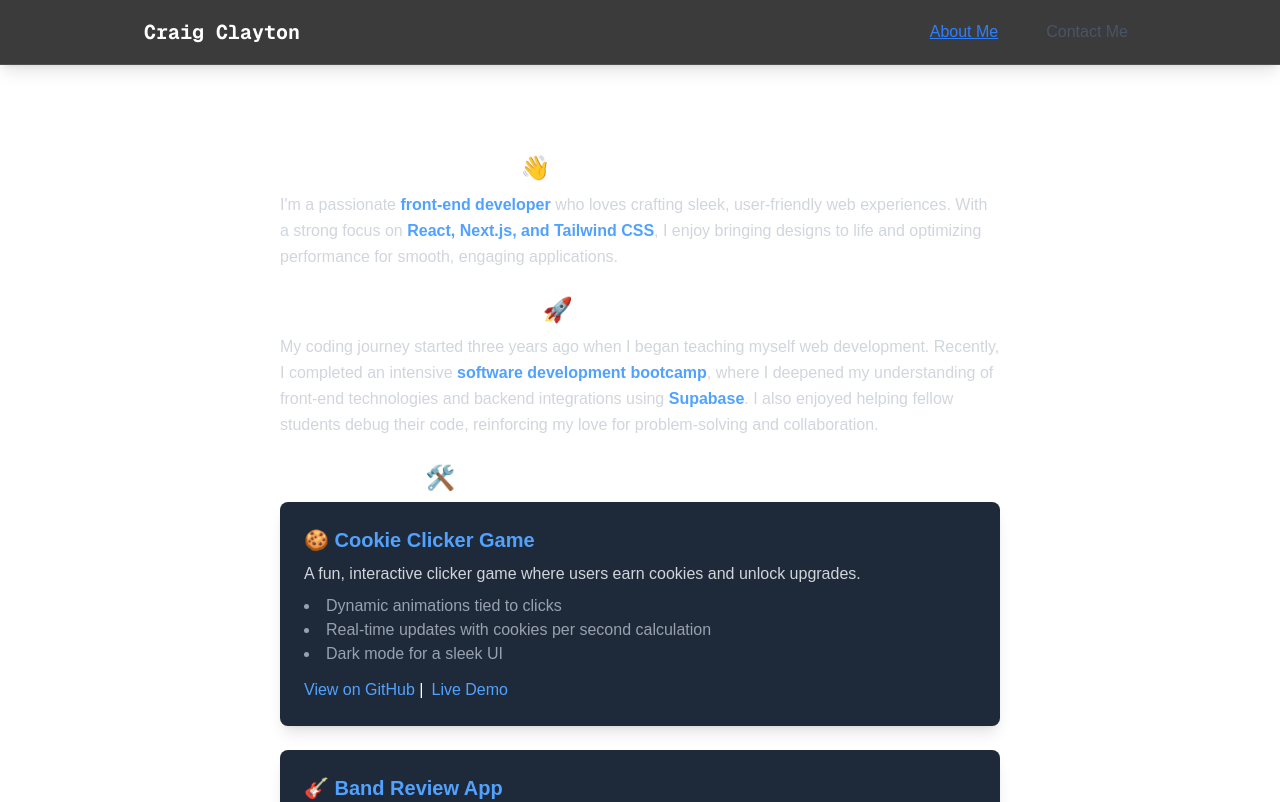
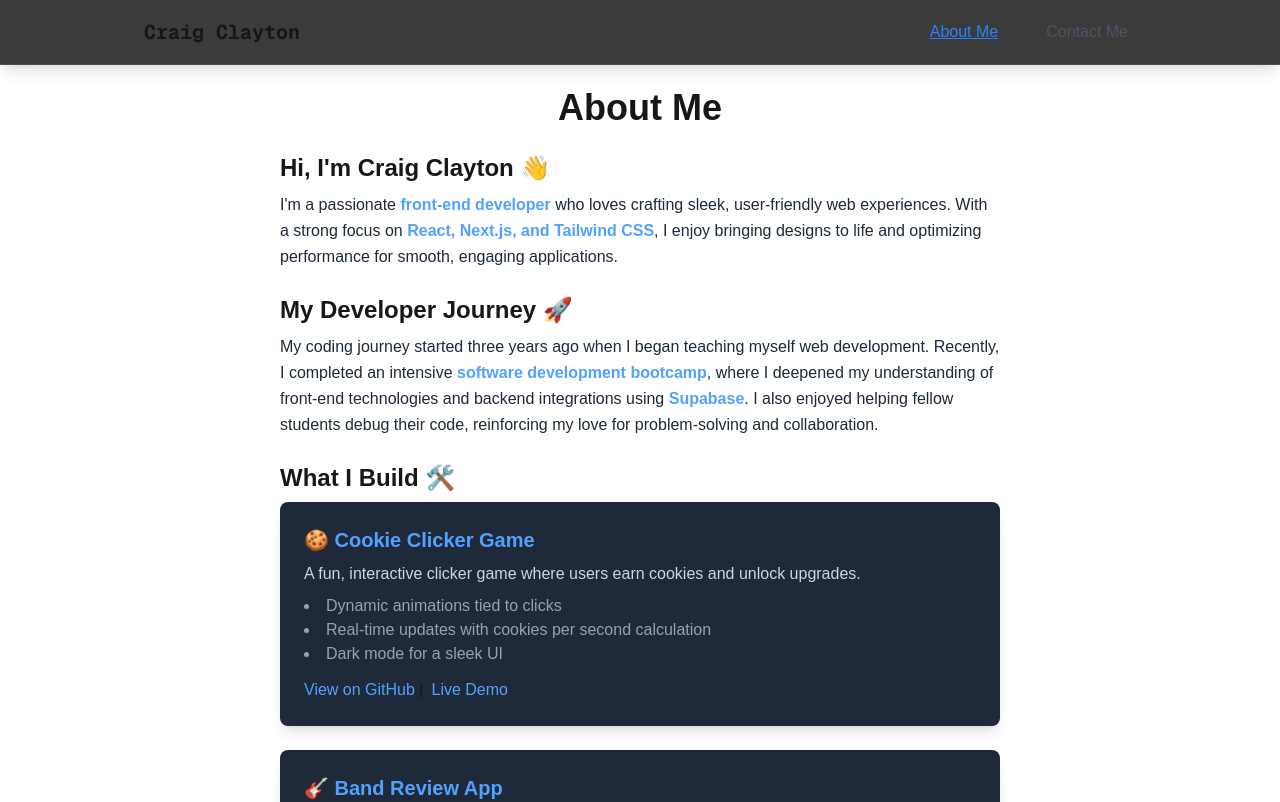
Before and after one commit to BullDogPatch/portfolio-site, a Next.js app: page /about-me in a window 1280 px wide. Shown: the top 802 px of the page. Built offline with nearby package versions, Linux system fonts and the light colour scheme.

Commit message:
make text colour work on both light and dark mode

```diff
--- a/src/app/about-me/page.tsx
+++ b/src/app/about-me/page.tsx
@@ -1,12 +1,12 @@
 const AboutPage = () => {
   return (
-    <div className='max-w-3xl mt-10 mx-auto px-6 py-12 text-white'>
+    <div className='max-w-3xl mt-10 mx-auto px-6 py-12'>
       <h1 className='text-4xl font-bold text-center mb-6'>About Me</h1>
 
       <h2 className='text-2xl font-semibold mb-2'>
         Hi, I&apos;m Craig Clayton 👋
       </h2>
-      <p className='text-gray-300 leading-relaxed mb-6'>
+      <p className='text-gray-800 leading-relaxed mb-6 dark:text-gray-300'>
         I&apos;m a passionate{' '}
         <span className='font-semibold text-blue-400'>front-end developer</span>{' '}
         who loves crafting sleek, user-friendly web experiences. With a strong
@@ -19,7 +19,7 @@ const AboutPage = () => {
       </p>
 
       <h2 className='text-2xl font-semibold mb-2'>My Developer Journey 🚀</h2>
-      <p className='text-gray-300 leading-relaxed mb-6'>
+      <p className='text-gray-800 leading-relaxed mb-6 dark:text-gray-300'>
         My coding journey started three years ago when I began teaching myself
         web development. Recently, I completed an intensive{' '}
         <span className='font-semibold text-blue-400'>
--- a/src/components/Navbar.tsx
+++ b/src/components/Navbar.tsx
@@ -13,7 +13,7 @@ const Navbar = () => {
     <nav className='fixed top-0 w-full z-40 bg-[rgba(10,10,10,0.8)] backdrop-blur-lg border-b border-white/10 shadow-lg'>
       <div className='max-w-5xl mx-auto px-4'>
         <div className='flex justify-between items-center h-16'>
-          <Link href='/' className='font-mono text-xl font-bold text-white'>
+          <Link href='/' className='font-mono text-xl font-bold'>
             Craig Clayton
           </Link>
 
```
